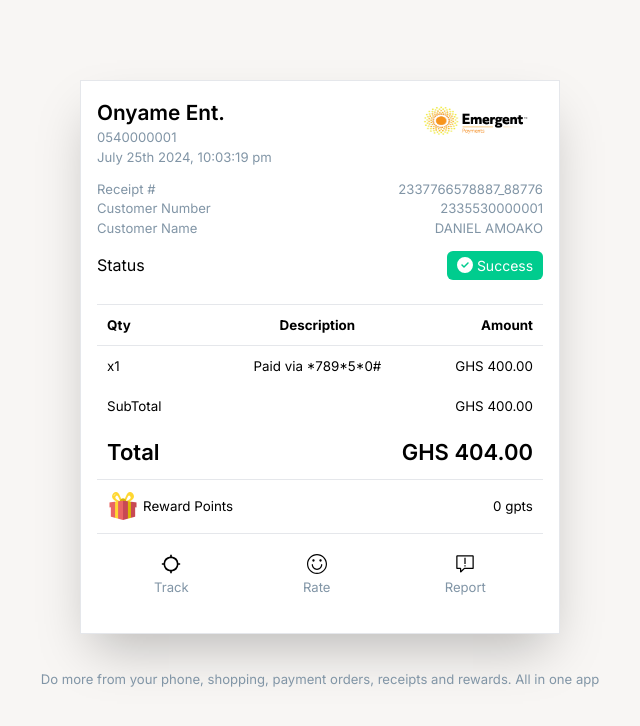
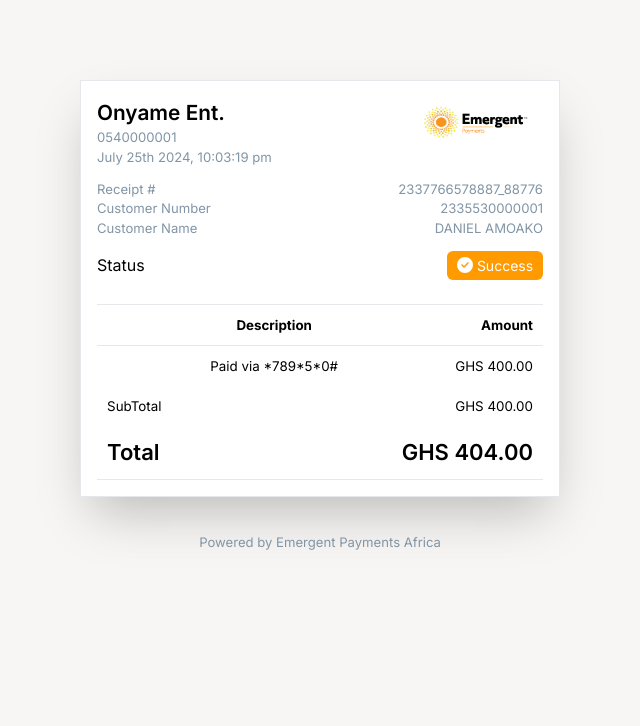
Before and after one commit to spacegod1/receipt-page, a Next.js app: page / in a window 1280 px wide. Shown: the top 726 px of the page, without its empty margins (320-960 px from the left). Built offline with nearby package versions, Linux system fonts and the light colour scheme.

Commit message:
design polish

```diff
--- a/app/components/Receipt.js
+++ b/app/components/Receipt.js
@@ -1,10 +1,10 @@
 import Image from "next/image";
 import Logo from "../../public/emergent_logo.png";
 import Name from "../../public/emergent_name.png";
-import giftBox from "../../public/gift-box.png";
-import { MdOutlineLocationSearching } from "react-icons/md";
-import { TfiFaceSmile } from "react-icons/tfi";
-import { VscReport } from "react-icons/vsc";
+// import giftBox from "../../public/gift-box.png";
+// import { MdOutlineLocationSearching } from "react-icons/md";
+// import { TfiFaceSmile } from "react-icons/tfi";
+// import { VscReport } from "react-icons/vsc";
 import { FaCircleCheck } from "react-icons/fa6";
 
 export default function Receipt() {
@@ -20,7 +20,7 @@ export default function Receipt() {
           <div className="flex p-2">
             <Image
               src={Logo}
-              className="h-[2rem] w-[2.5rem]"
+              className="h-[2.2rem] w-[2.5rem]"
               alt="Emergent Payment logo"
               priority
             />
@@ -48,7 +48,7 @@ export default function Receipt() {
         </div>
         <div className="flex justify-between items-center">
           <h3>Status</h3>
-          <div className="flex justify-center items-center py-1 rounded-md gap-1 w-[6rem] bg-[#00cc8e] text-white">
+          <div className="flex justify-center items-center py-1 rounded-md gap-1 w-[6rem] bg-[#FF9A00] text-white">
             <FaCircleCheck />
             <h3 className="text-[14px]">Success</h3>
           </div>
@@ -57,14 +57,14 @@ export default function Receipt() {
           <table className="w-full">
             <thead className="border-y">
               <tr>
-                <th className="text-left">Qty</th>
+                <th className="text-left"></th>
                 <th>Description</th>
                 <th className="text-right">Amount</th>
               </tr>
             </thead>
             <tbody className="text-center">
               <tr>
-                <td className="text-left">x1</td>
+                <td className="text-left"></td>
                 <td>Paid via *789*5*0#</td>
                 <td className="text-right">GHS 400.00</td>
               </tr>
@@ -81,7 +81,7 @@ export default function Receipt() {
                 <td className="text-right">GHS 404.00</td>
               </tr>
               <tr className="border-y">
-                <td className="flex flex-row items-center gap-1">
+                {/* <td className="flex flex-row items-center gap-1">
                   <Image
                     src={giftBox}
                     alt="gift-box"
@@ -90,30 +90,13 @@ export default function Receipt() {
                   <h2>Reward Points</h2>
                 </td>
                 <td></td>
-                <td className="text-right">0 gpts</td>
+                <td className="text-right">0 gpts</td> */}
               </tr>
             </tfoot>
           </table>
         </div>
-        <div className="flex flex-row justify-around my-5">
-          <div className="flex flex-col justify-center items-center gap-1">
-            <MdOutlineLocationSearching size={20} />
-            <p>Track</p>
-          </div>
-          <div className="flex flex-col justify-center items-center gap-1">
-            <TfiFaceSmile size={20} />
-            <p>Rate</p>
-          </div>
-          <div className="flex flex-col justify-center items-center gap-1">
-            <VscReport size={20} />
-            <p>Report</p>
-          </div>
-        </div>
       </main>
-      <p className="text-center my-9">
-        Do more from your phone, shopping, payment orders, receipts and rewards.
-        All in one app
-      </p>
+      <p className="text-center my-9">Powered by Emergent Payments Africa</p>
     </section>
   );
 }
```
